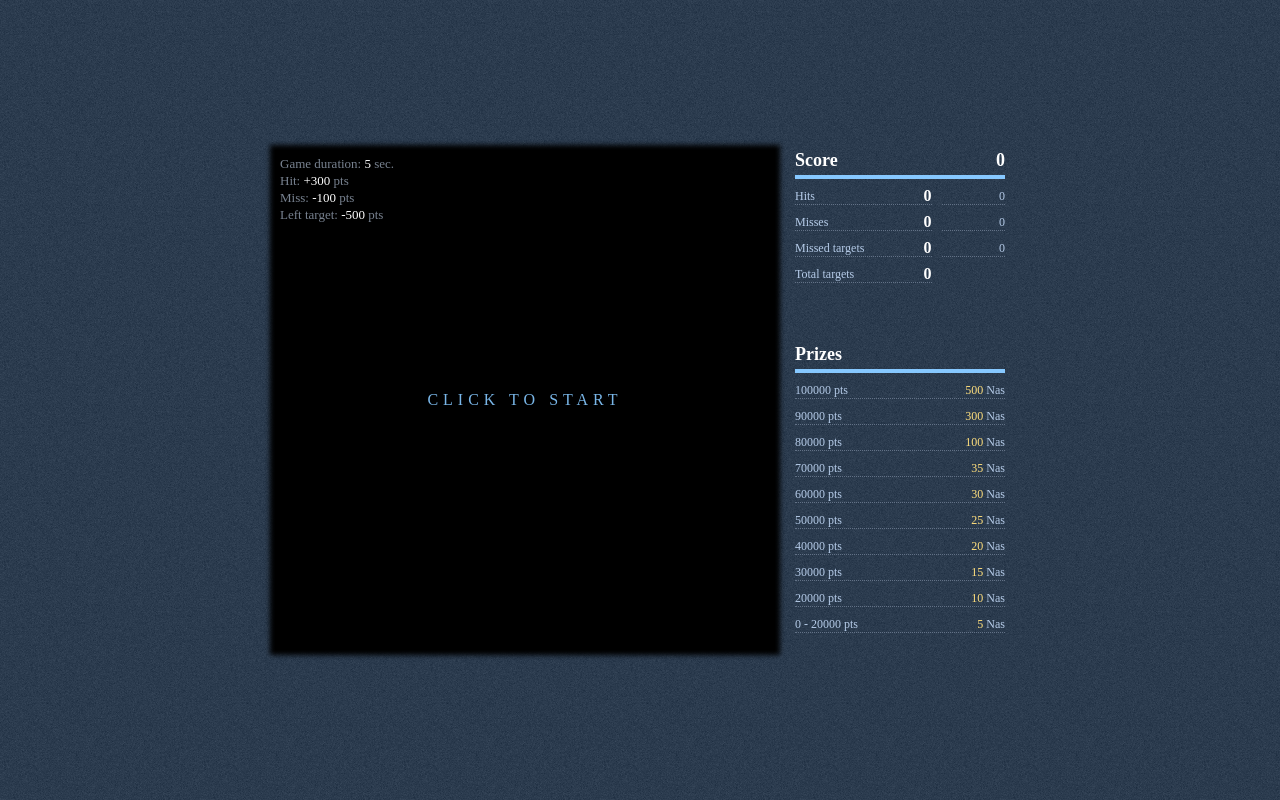
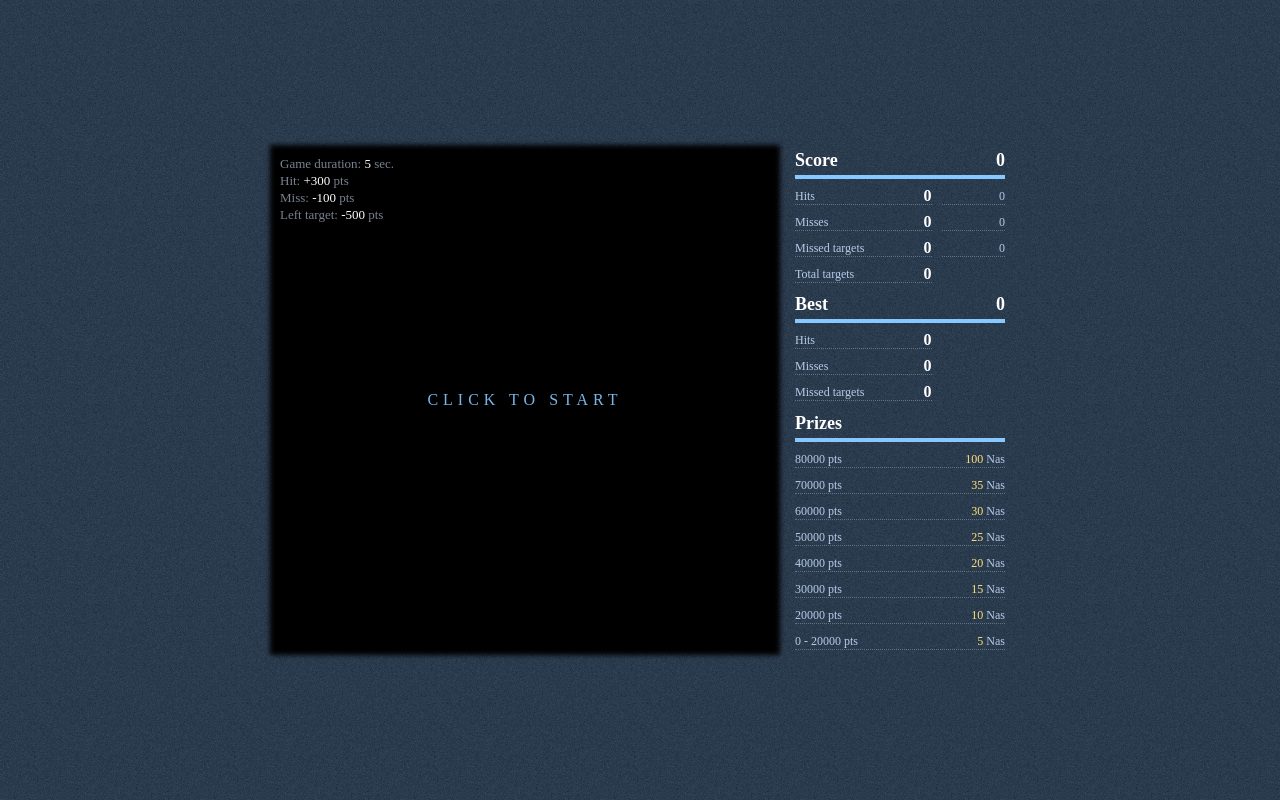
Before and after one commit to CHristopherkeith/SilverBullet, a Vue app: page / in a window 1280 px wide. Built offline with nearby package versions, Linux system fonts and the light colour scheme.

Commit message:
change view -- show best record

```diff
--- a/src/components/ExactAiming.vue
+++ b/src/components/ExactAiming.vue
@@ -10,7 +10,7 @@
       </transition-group>
   	</div>
     <div class="scorePanel">
-      <RecordBoard :score="score"></RecordBoard>
+      <RecordBoard :score="score" :best="bestValue"></RecordBoard>
     </div>
   </div>
 </template>
@@ -31,7 +31,13 @@ export default {
       maskShowValue: true,
       maskTextValue: 'CLICK TO START',
       time: 0,
-      durationValue: 5
+      durationValue: 5,
+      bestValue: {
+        bestCcore: 0,
+        bestHits: 0,
+        bestMisses: 0,
+        bestMissesTgt: 0
+      }
     }
   },
   methods: {
--- a/src/components/RecordBoard.vue
+++ b/src/components/RecordBoard.vue
@@ -39,21 +39,33 @@
         </div>
       </li>
     </ul>
-    <ul class="recordBoardPrizes">
+    <ul class="recordBoardBest">
       <li class="recordBoardTitle">
-        <span>Prizes</span>
+        <span>Best</span>
+        <span class="totalScore">{{best.bestCcore}}</span>
       </li>
       <li>
         <div class="targetCount">
-          <span>100000 pts</span>
-          <span class="targetCountPrize"><span>500</span> Nas</span>
+          <span>Hits</span>
+          <span class="targetCountRes">{{best.bestHits}}</span>
         </div>
       </li>
       <li>
         <div class="targetCount">
-          <span>90000 pts</span>
-          <span class="targetCountPrize"><span>300</span> Nas</span>
+          <span>Misses</span>
+          <span class="targetCountRes">{{best.bestMisses}}</span>
         </div>
+      </li>
+      <li>
+        <div class="targetCount">
+          <span>Missed targets</span>
+          <span class="targetCountRes">{{best.bestMissesTgt}}</span>
+        </div>
+      </li>
+    </ul>
+    <ul class="recordBoardPrizes">
+      <li class="recordBoardTitle">
+        <span>Prizes</span>
       </li>
       <li>
         <div class="targetCount">
@@ -111,7 +123,7 @@
 export default {
   name: 'RecordBoard',
   // components: {TheTarget},
-  props: ['score'],
+  props: ['score', 'best'],
   data () {
     return {
     }
@@ -193,6 +205,9 @@ export default {
     font-size: 16px !important;
   }
   .recordBoardPrizes{
-    padding-top: 65px;
+    padding-top: 15px;
+  }
+  .recordBoardBest{
+    padding-top: 15px;
   }
 </style>
```
